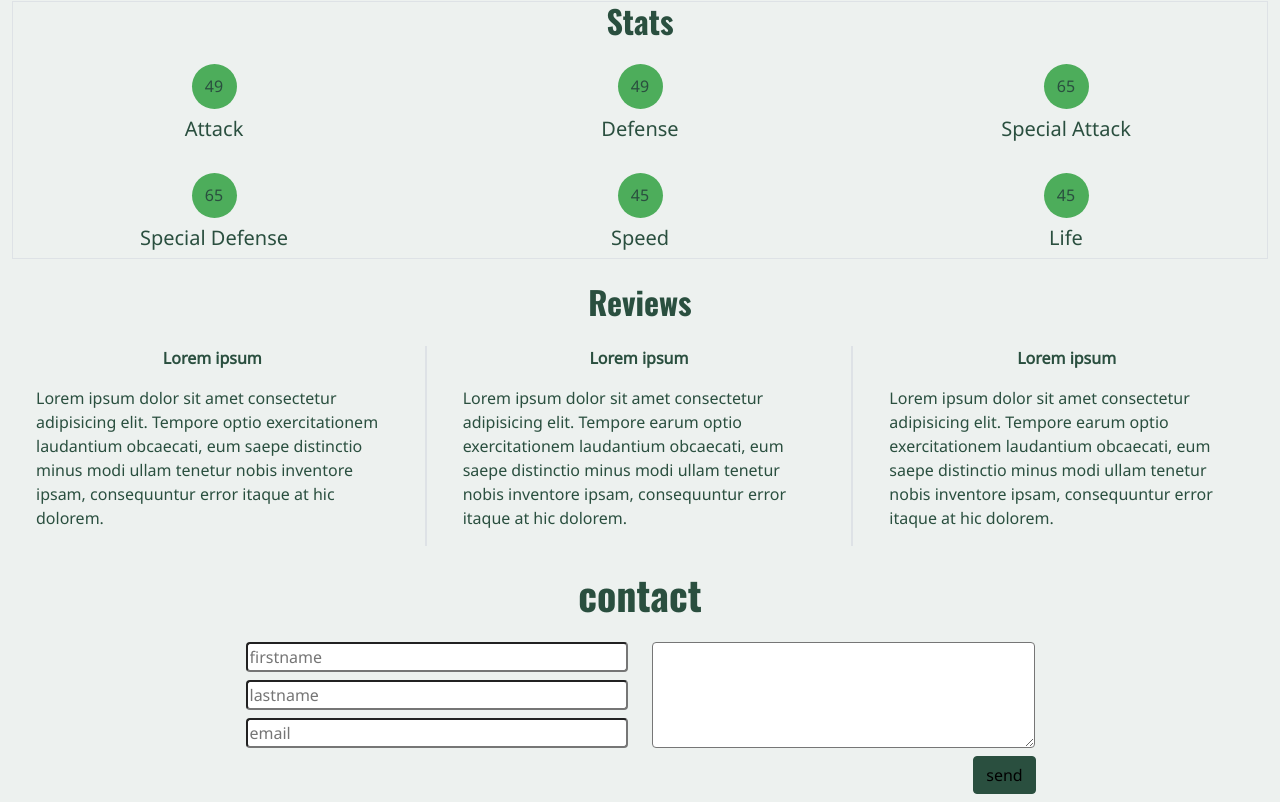
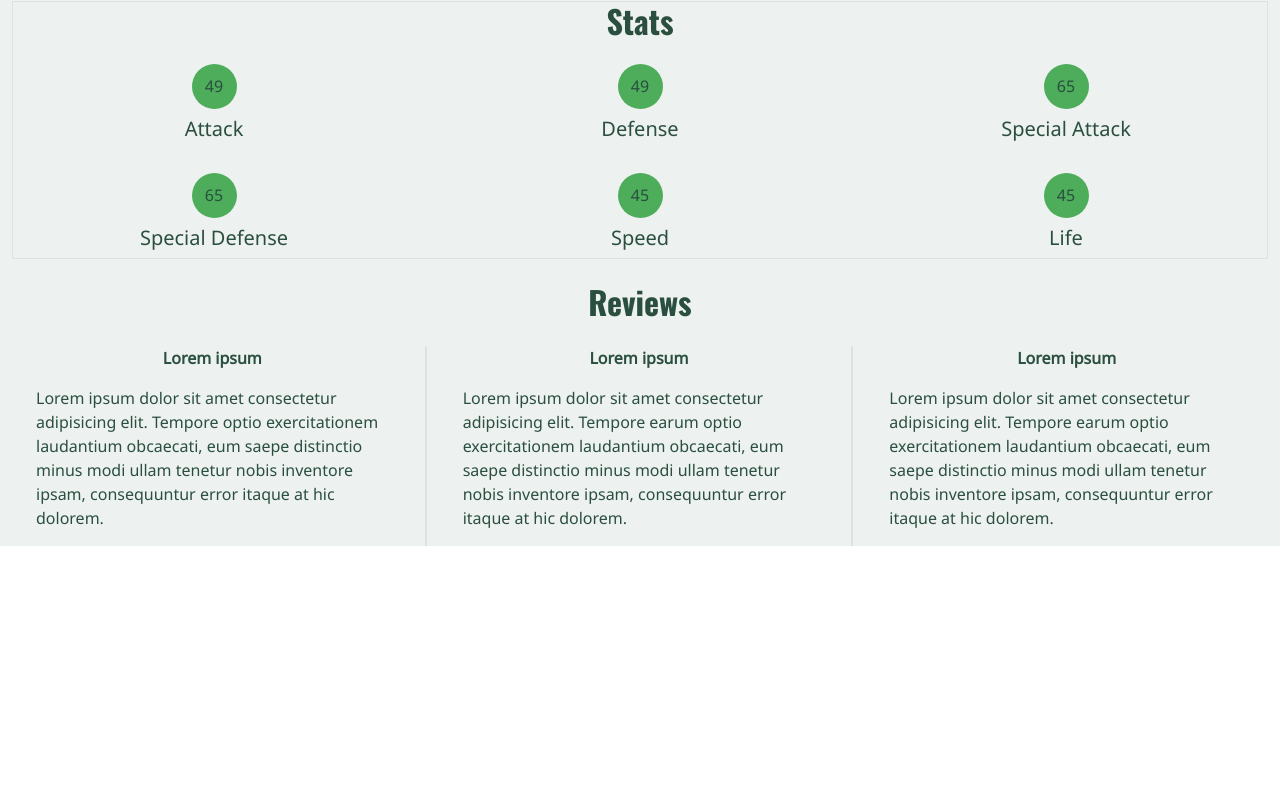
Before and after one commit to JoyMarkarian/PokeMall, a React (Vite) app in the folder frontend/: page / in a window 1280 px wide. Shown: the part 2461-3263 px from the top of the page. After the commit the page ends 3007 px from the top, so only its background shows below. Built offline with nearby package versions, Linux system fonts and the light colour scheme; a web font is replaced by a local one.

Commit message:
appel du formulaire dans le footer

```diff
--- a/frontend/src/App.jsx
+++ b/frontend/src/App.jsx
@@ -5,7 +5,6 @@ import Basket from "@pages/Basket";
 import Home from "@pages/Home";
 import OneProduct from "@pages/OneProduct";
 
-import Form from "@components/Form";
 import Footer from "./components/Footer";
 import Header from "./components/Header";
 
@@ -41,7 +40,6 @@ function App() {
         id={id}
         setId={setId}
       />
-      <Form />
       {page.path === "Contact" ? <Footer /> : ""}
     </div>
   );
--- a/frontend/src/components/Footer.jsx
+++ b/frontend/src/components/Footer.jsx
@@ -1,6 +1,9 @@
+import Form from "./Form";
+
 export default function Footer() {
   return (
     <div>
+      <Form />
       <h1>Footer</h1>
     </div>
   );
```
